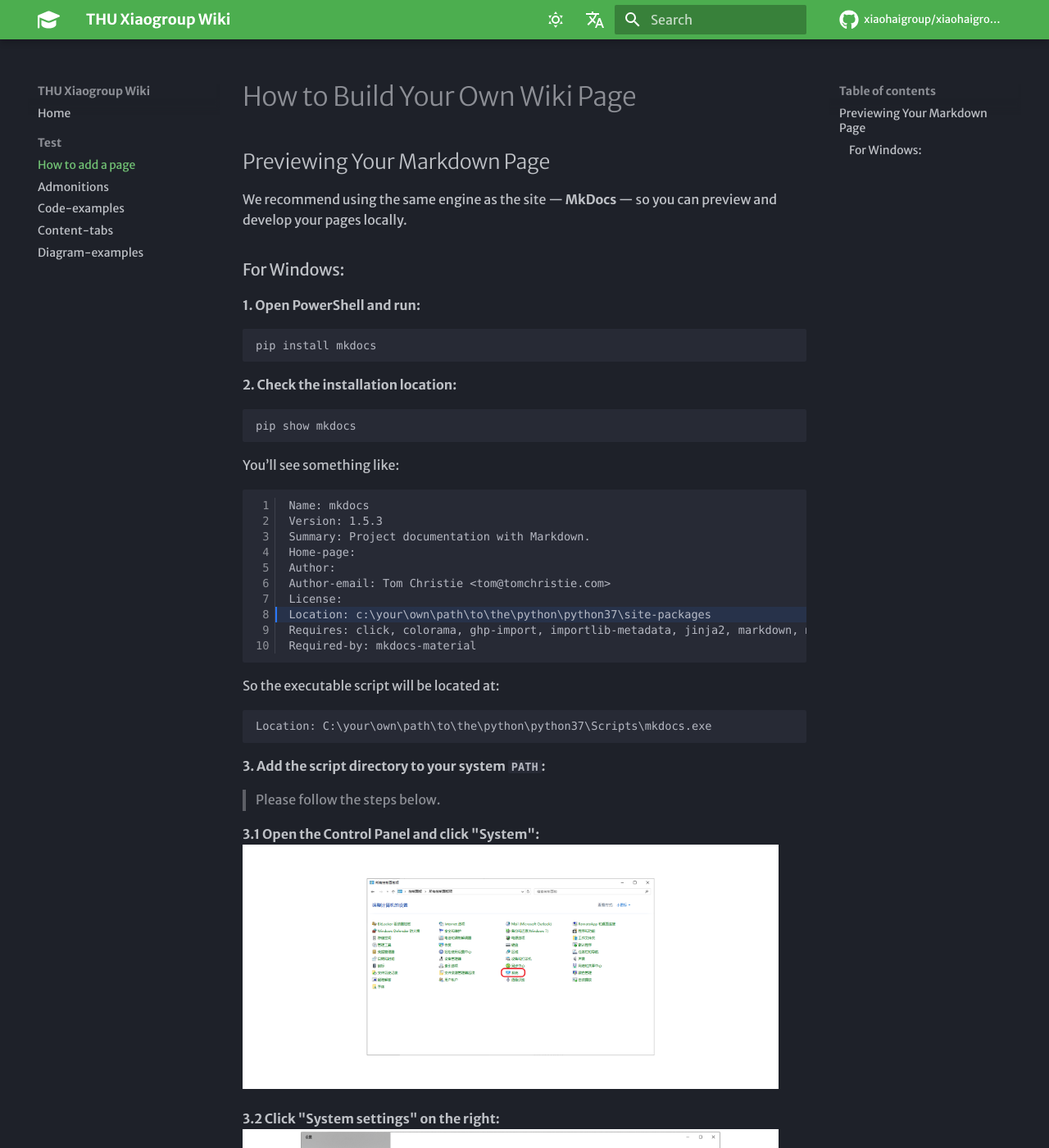
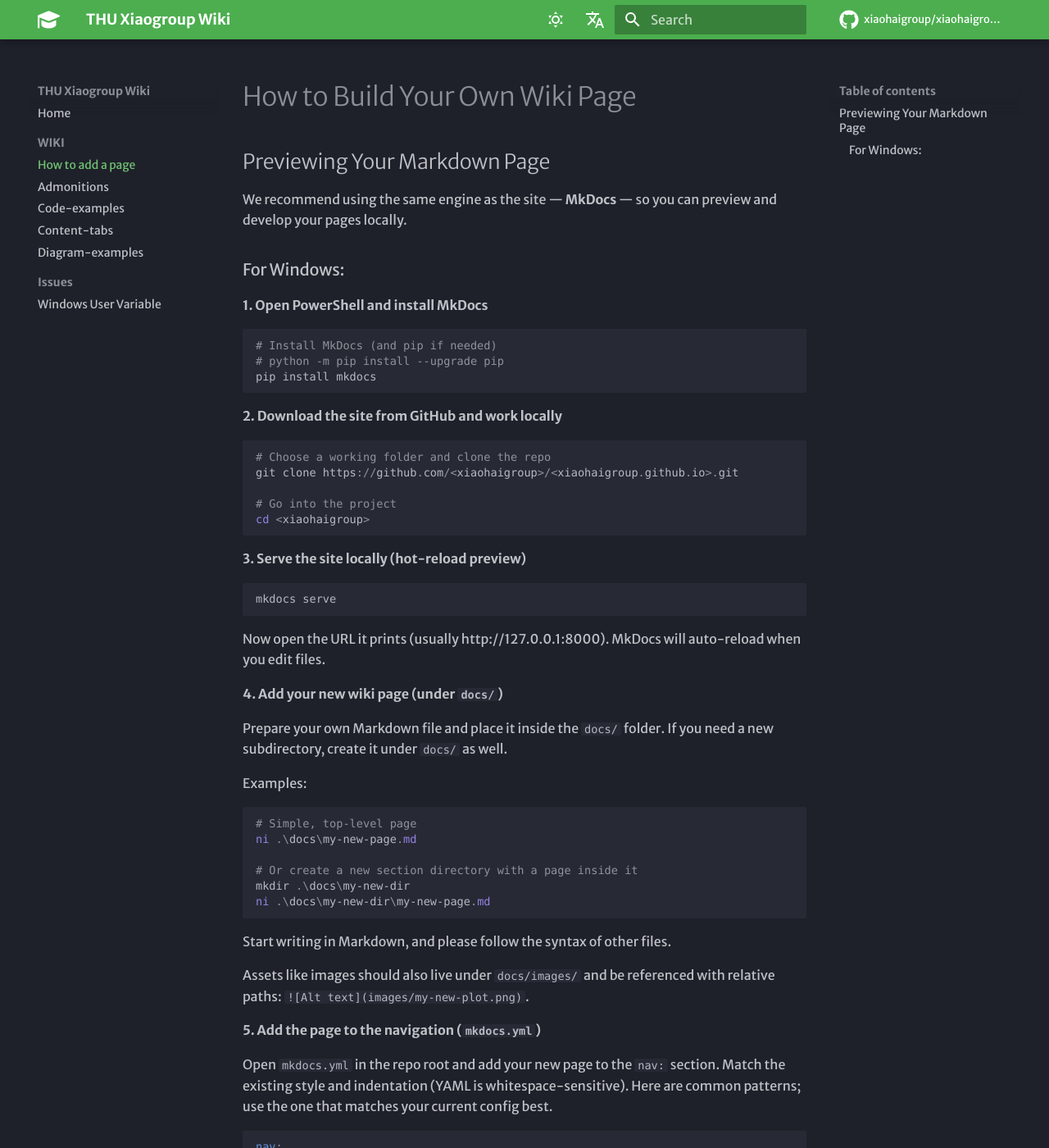
Before and after one commit to xiaohaigroup/xiaohaigroup.github.io, an MkDocs documentation site: the page built from docs/how-to-add-a-page.md, in a window 1280 px wide and 1400 px high. Shown: the whole window at 82% size. Built offline with MkDocs 1.6.1 and Material for MkDocs 9.7.7, drawn with Linux system fonts in a browser that asks for light colours; some web fonts are replaced; comment, search, counter and statistics services are not loaded; some of the changed text lies outside the part shown.

Commit message:
docs: update mkdocs config and pages

````diff
--- /dev/null
+++ b/docs/css/extra.css
@@ -0,0 +1,7 @@
+.shade {
+  background: #f5f5f7;    /* soft grey */
+  padding: 1rem;
+  border-radius: 8px;
+  border: 1px solid #e5e5ea;
+  margin: 1rem 0;
+}
--- a/docs/how-to-add-a-page.md
+++ b/docs/how-to-add-a-page.md
@@ -6,67 +6,78 @@ We recommend using the same engine as the site — **MkDocs** — so you can pre
 
 ### For Windows:
 
-**1. Open PowerShell and run:**
+**1. Open PowerShell and install MkDocs**
 
-```bash
+```powershell
+# Install MkDocs (and pip if needed)
+# python -m pip install --upgrade pip
 pip install mkdocs
 ```
 
-**2. Check the installation location:**
+**2. Download the site from GitHub and work locally**
+```powershell
+# Choose a working folder and clone the repo
+git clone https://github.com/<xiaohaigroup>/<xiaohaigroup.github.io>.git
 
-```bash
-pip show mkdocs
+# Go into the project
+cd <xiaohaigroup>
 ```
 
-You’ll see something like:
+**3. Serve the site locally (hot-reload preview)**
 
-```text linenums="1" hl_lines="8"
-Name: mkdocs
-Version: 1.5.3
-Summary: Project documentation with Markdown.
-Home-page:
-Author:
-Author-email: Tom Christie <tom@tomchristie.com>
-License:
-Location: c:\your\own\path\to\the\python\python37\site-packages
-Requires: click, colorama, ghp-import, importlib-metadata, jinja2, markdown, markupsafe, mergedeep, packaging, pathspec, platformdirs, pyyaml, pyyaml-env-tag, typing-extensions, watchdog
-Required-by: mkdocs-material
-```
-
-So the executable script will be located at:
-
-```text
-Location: C:\your\own\path\to\the\python\python37\Scripts\mkdocs.exe
-```
-
-**3. Add the script directory to your system `PATH`:**
-
-> Please follow the steps below.
-
-**3.1 Open the Control Panel and click "System":**
-![screen shot](images/control_panel.png){ width="95%" }
-
-**3.2 Click "System settings" on the right:**
-![screen shot](images/system_setting.png){ width="95%" }
-
-**3.3 Click "Advanced system settings" and then the "Environment Variables" button:**
-![screen shot](images/advanced_setting.png){ width="95%" }
-
-**3.4 Under "User variables", click "Edit":**
-![screen shot](images/environment_variables.png){ width="95%" }
-
-**3.5 Click "New", then paste the path where `mkdocs.exe` is located (ending with `Scripts`):**
-
-```text
-C:\your\own\path\to\the\python\python37\Scripts
-```
-
-![screen shot](images/adding_path.png){ width="95%" }
-
-**4. Create a folder for it and run:**
-
-```bash
+```powershell
 mkdocs serve
 ```
 
-Now you can check your own markdown file or the whole page locally.
+Now open the URL it prints (usually http://127.0.0.1:8000). MkDocs will auto-reload when you edit files.
+
+
+**4. Add your new wiki page (under `docs/`)**
+
+Prepare your own Markdown file and place it inside the `docs/` folder. If you need a new subdirectory, create it under `docs/` as well.
+
+Examples:
+```powershell
+# Simple, top-level page
+ni .\docs\my-new-page.md
+
+# Or create a new section directory with a page inside it
+mkdir .\docs\my-new-dir
+ni .\docs\my-new-dir\my-new-page.md
+```
+
+Start writing in Markdown, and please follow the syntax of other files.
+
+Assets like images should also live under `docs/images/` and be referenced with relative paths: `![Alt text](images/my-new-plot.png)`.
+
+
+**5. Add the page to the navigation (`mkdocs.yml`)**
+
+Open `mkdocs.yml` in the repo root and add your new page to the `nav:` section. Match the existing style and indentation (YAML is whitespace-sensitive). Here are common patterns; use the one that matches your current config best.
+
+```yaml
+nav:
+  - Home: index.md
+  - WIKI: my-new-page.md
+      - New Name 1: my-new-page.md
+      - New Name 2: my-new-dir/my-new-page.md
+```
+Paths are relative to docs.
+
+
+**6. Commit → Push a branch → Open a PR**
+
+
+
+
+
+
+
+
+
+
+**4. Add your new wiki page (under `docs/`)**
+
+**4. Add your new wiki page (under `docs/`)**
+
+**4. Add your new wiki page (under `docs/`)**
--- /dev/null
+++ b/docs/issues/windows_user_variables.md
@@ -0,0 +1,66 @@
+# ISSUE
+
+## The problem is mainly you do not add the variables into the user path.
+
+We recommend using the same engine as the site — **MkDocs** — so you can preview and develop your pages locally.
+
+### For Windows:
+
+**1. Open PowerShell and Check the installation location:**
+
+```bash
+pip show mkdocs
+```
+
+You’ll see something like:
+
+```text linenums="1" hl_lines="8"
+Name: mkdocs
+Version: 1.5.3
+Summary: Project documentation with Markdown.
+Home-page:
+Author:
+Author-email: Tom Christie <tom@tomchristie.com>
+License:
+Location: c:\your\own\path\to\the\python\python37\site-packages
+Requires: click, colorama, ghp-import, importlib-metadata, jinja2, markdown, markupsafe, mergedeep, packaging, pathspec, platformdirs, pyyaml, pyyaml-env-tag, typing-extensions, watchdog
+Required-by: mkdocs-material
+```
+
+So the executable script will be located at:
+
+```text
+Location: C:\your\own\path\to\the\python\python37\Scripts\mkdocs.exe
+```
+
+**2. Add the script directory to your system `PATH`:**
+
+> Please follow the steps below.
+
+**2.1 Open the Control Panel and click "System":**
+![screen shot](images/control_panel.png){ width="95%" }
+
+**2.2 Click "System settings" on the right:**
+![screen shot](images/system_setting.png){ width="95%" }
+
+**2.3 Click "Advanced system settings" and then the "Environment Variables" button:**
+![screen shot](images/advanced_setting.png){ width="95%" }
+
+**2.4 Under "User variables", click "Edit":**
+![screen shot](images/environment_variables.png){ width="95%" }
+
+**2.5 Click "New", then paste the path where `mkdocs.exe` is located (ending with `Scripts`):**
+
+```text
+C:\your\own\path\to\the\python\python37\Scripts
+```
+
+![screen shot](images/adding_path.png){ width="95%" }
+
+**3. If everything goes well, you can check your own markdown file. Create a folder for it and run:**
+
+```bash
+mkdocs serve
+```
+
+Now you can check your own markdown file or the whole page locally.
--- a/mkdocs.yml
+++ b/mkdocs.yml
@@ -104,15 +104,18 @@ extra_javascript:
   - https://unpkg.com/mathjax@3/es5/tex-mml-chtml.js
 extra_css:
   - css/avatar.css
+  - css/extra.css
 
-copyright: Copyright &copy; 2025 Yue Yin; Hai Xiao
+copyright: "Copyright © 2025 Yue Yin; Hai Xiao"
 
 
 nav:
   - Home: index.md
-  - Test:
+  - WIKI:
       - How to add a page: how-to-add-a-page.md
       - Admonitions: admonitions.md
       - Code-examples: code-examples.md
       - Content-tabs: content-tabs.md
       - Diagram-examples: diagram-examples.md
+  - Issues:
+      - Windows User Variable: issues/windows_user_variables.md
````
